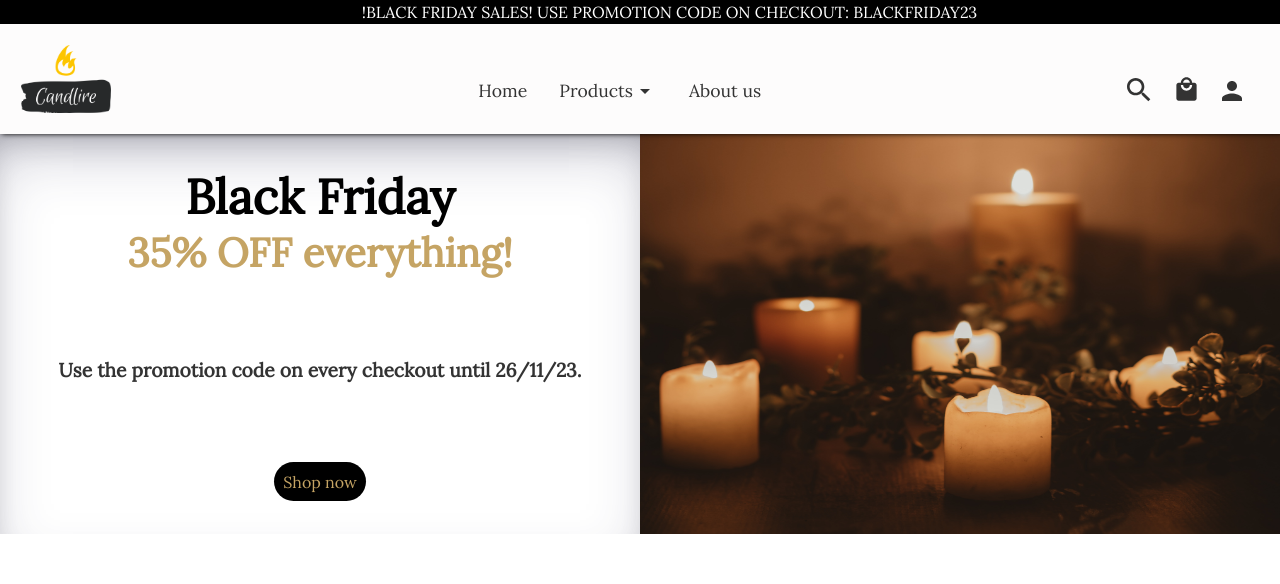
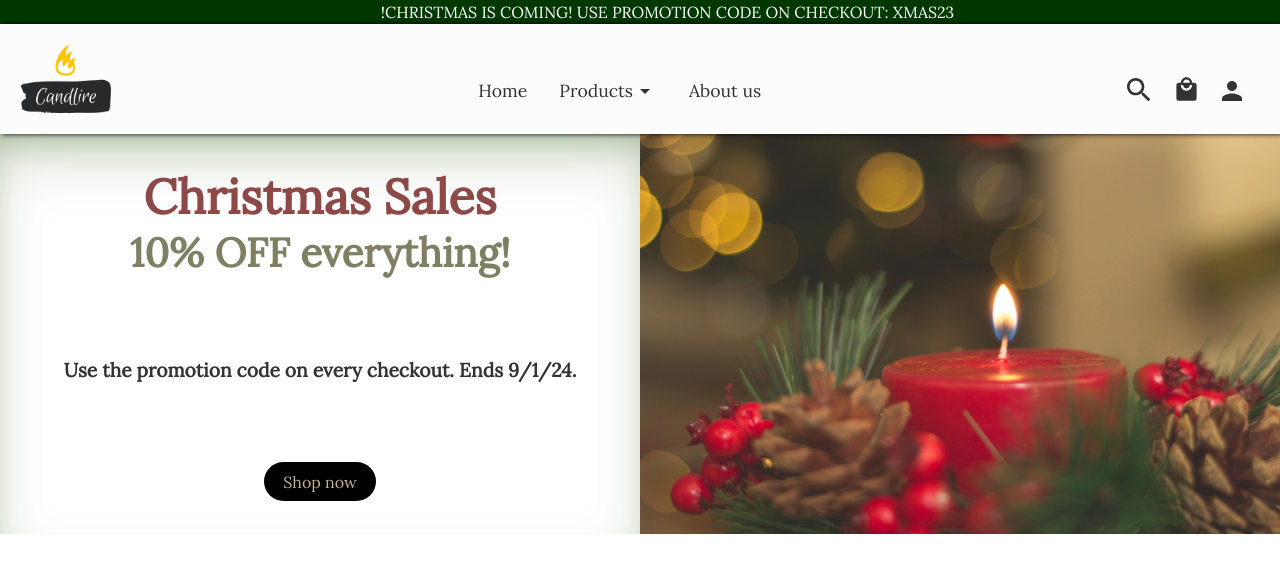
Before and after one commit to matpin/candlire, a React (Create React App) app in the folder frontend/: page / in a window 1280 px wide. Shown: the top 584 px of the page. Built offline with nearby package versions, Linux system fonts and the light colour scheme; no server answers.

Commit message:
Changing theme on homepage and sales bar from black friday to christmas

```diff
--- a/frontend/src/components/Homepage.css
+++ b/frontend/src/components/Homepage.css
@@ -19,7 +19,7 @@
     justify-content: center;
     gap: 5em;
     height: 50vh;
-    box-shadow: rgba(50, 50, 93, 0.25) 0px 30px 60px -12px inset, rgba(0, 0, 0, 0.3) 0px 18px 36px -18px inset;
+    box-shadow: rgba(46, 87, 0, 0.25)0px 30px 60px -12px inset, rgba(0, 75, 10, 0.3) 0px 18px 36px -18px inset;
 }
 
 .newsHeadContainer {
@@ -30,12 +30,12 @@
 
 .newsHead {
     font-size: 3em;
-    color: #000;
+    color: #8D4947;
 }
 
 .newsDetails {
     font-size: 2.5em;
-    color: rgb(197, 164, 100);
+    color: #7F8063;
 }
 
 .newsParagraph {
@@ -49,7 +49,9 @@
     padding: 0.6em;
     border-radius: 50px;
     background-color: #000;
-    color: rgb(197, 164, 100);
+    color: #c4b290;
+    width: 7em;
+    text-align: center;
 }
 
 .newsLink:hover {
--- a/frontend/src/components/Homepage.js
+++ b/frontend/src/components/Homepage.js
@@ -4,7 +4,7 @@ import "./Homepage.css";
 import { Link } from "react-router-dom";
 import LatestsProducts from "./LatestsProducts";
 import BestSeller from "./BestSellers";
-import blackFriday from "../../src/blackFriday.jpg";
+import christmasImage from "../../src/christmasImage2.jpg";
 
 function Homepage() {
   let token = localStorage.getItem("token");
@@ -15,11 +15,11 @@ function Homepage() {
         <div className="newsContainer">
           <div className="newsContent">
             <div className="newsHeadContainer">
-              <h1 className="newsHead">Black Friday</h1>
-              <h1 className="newsDetails">35% OFF everything!</h1>
+              <h1 className="newsHead">Christmas Sales</h1>
+              <h1 className="newsDetails">10% OFF everything!</h1>
             </div>
             <p className="newsParagraph">
-              Use the promotion code on every checkout until 26/11/23.
+              Use the promotion code on every checkout. Ends 9/1/24.
             </p>
             <Link className="newsLink" to="/products">
               Shop now
@@ -28,8 +28,8 @@ function Homepage() {
           <div className="newsImageContainer">
             <img
               className="newsImage"
-              src={blackFriday}
-              alt="blackFridayImage"
+              src={christmasImage}
+              alt="christmasImage"
             />
           </div>
         </div>
--- a/frontend/src/components/SalesBar.css
+++ b/frontend/src/components/SalesBar.css
@@ -1,7 +1,7 @@
 .salesBarContainer {
-    border: 1px solid black;
+    /* border: 1px solid black; */
     height: 3vh;
-    background-color: #000;
+    background-color: rgb(0, 56, 0);
     display: flex;
     align-items: center;
     justify-content: center;
--- a/frontend/src/components/SalesBar.js
+++ b/frontend/src/components/SalesBar.js
@@ -4,7 +4,7 @@ import "./SalesBar.css";
 function SalesBar() {
   return (
     <div className="salesBarContainer">
-        <p className="salesContent">!BLACK FRIDAY SALES! USE PROMOTION CODE ON CHECKOUT: BLACKFRIDAY23 </p>
+        <p className="salesContent">!CHRISTMAS IS COMING! USE PROMOTION CODE ON CHECKOUT: XMAS23 </p>
     </div>
   )
 }
```
Also changed, not shown: frontend/src/christmasImage2.jpg (added).
